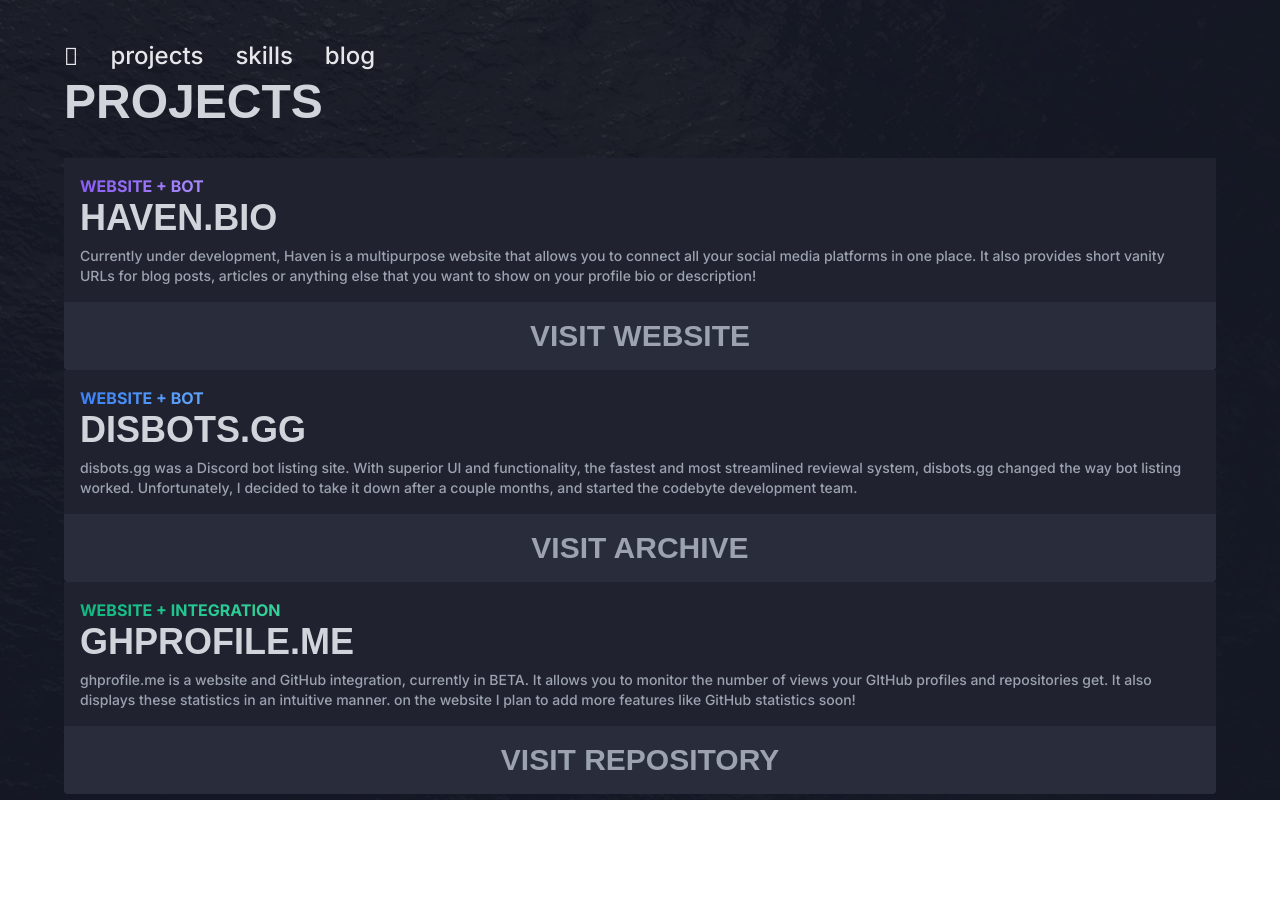
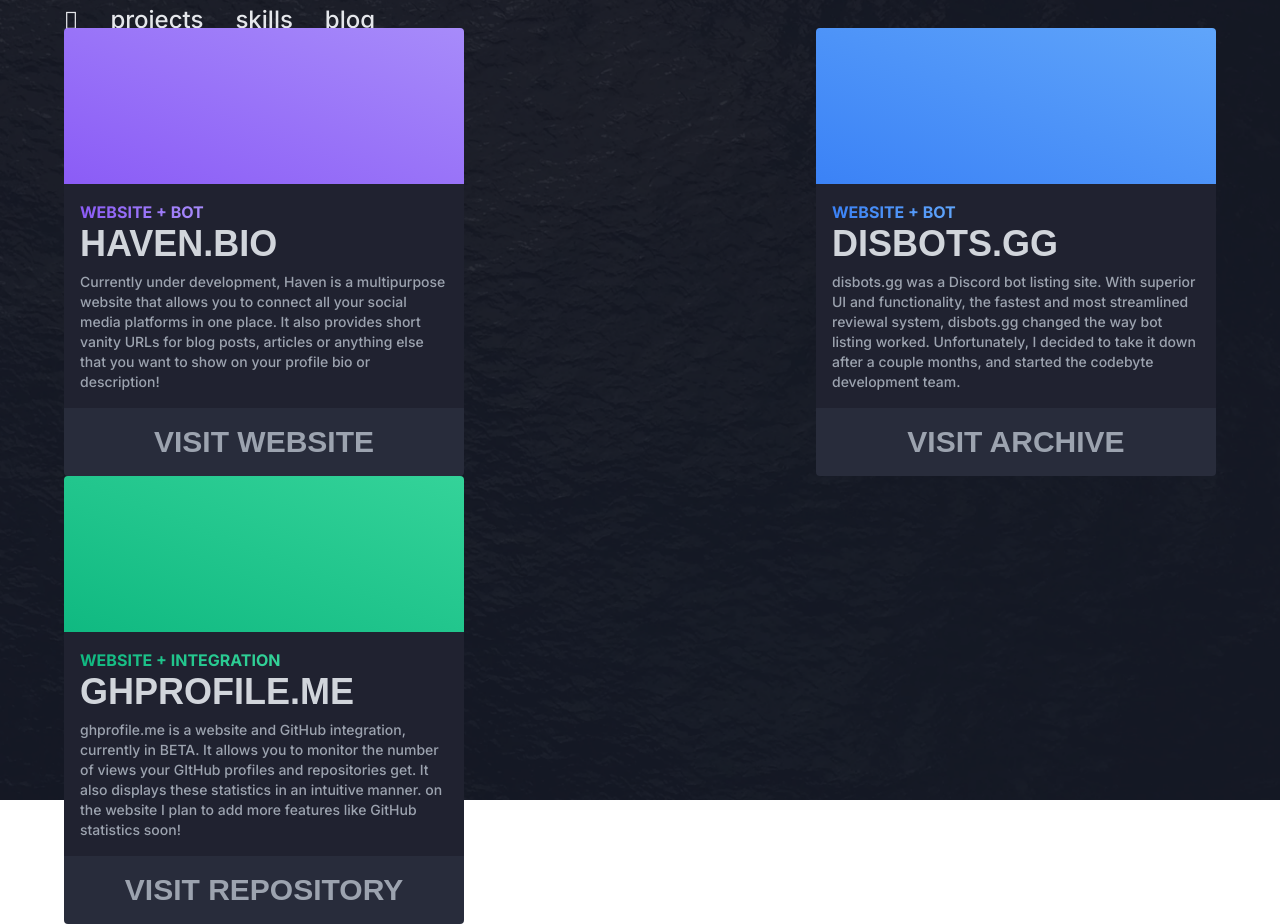
Before and after one commit to kevinjosethomas/kevinjosethomas, a Next.js app: page /projects in a window 1280 px wide. Before the commit the page ends 800 px from the top, so only its background shows below. Built offline with nearby package versions, Linux system fonts and the light colour scheme; a web font is replaced by a local one.

Commit message:
Added custom height and width utility classes

```diff
--- a/src/styles/tailwind.css
+++ b/src/styles/tailwind.css
@@ -22,6 +22,14 @@
     background-repeat: no-repeat;
 }
 
+.w-100 {
+    width: 25rem;
+}
+
+.h-112 {
+    height: 28rem;
+}
+
 .font-inter {
     font-family: "Inter", sans-serif;
 }
```
